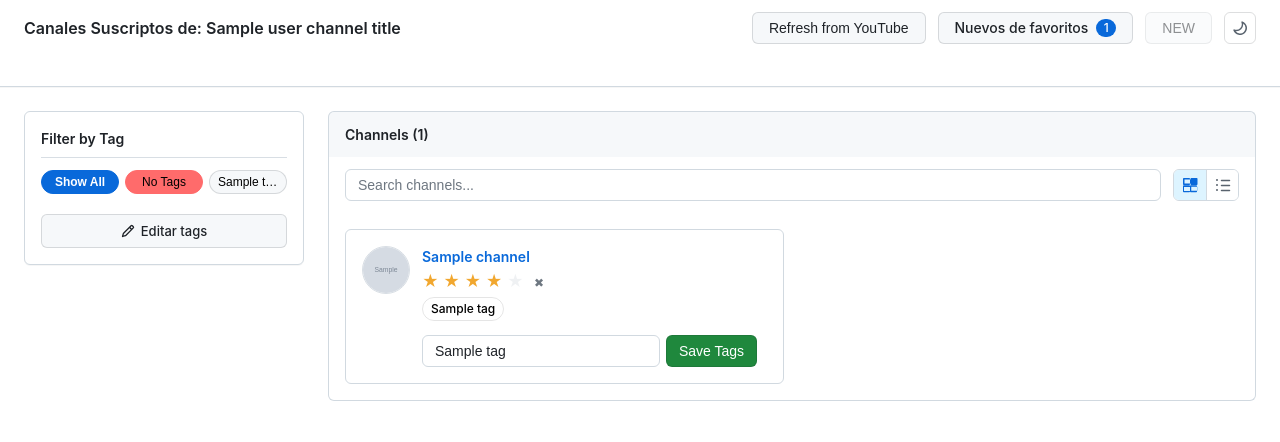
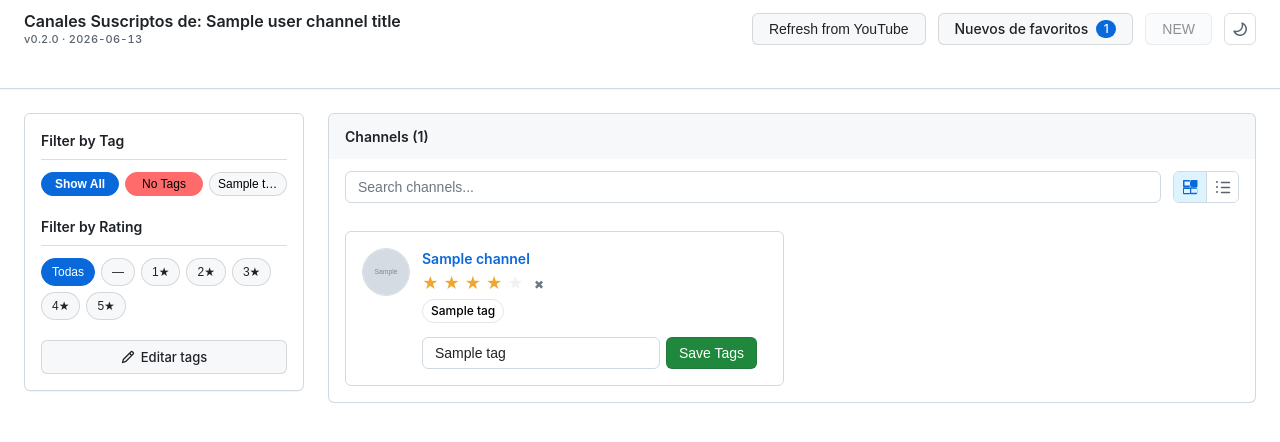
Before and after one commit to feroliver/youtube-subscription-tagger, a Flask app: template templates/index.html in a window 1280 px wide. Shown: the top 442 px of the page. Run offline with Flask 2, Linux system fonts and the light colour scheme; the template is opened without the code that fills it: most values are stand-ins (such as "Sample title", 1, 10 or a date in 2020); grey boxes marked "Sample" are stand-in pictures; some libraries are stand-ins or nearby versions.

Commit message:
Agregar version.py y ajustes del rediseño de UI
Incluye el archivo version.py (v0.2.0) que app.py importa, necesario
para que la app arranque desde un checkout limpio, junto con cambios
en la UI (script.js, style.css, index.html).

Co-Authored-By: Claude Opus 4.8 <noreply@anthropic.com>

```diff
--- a/app.py
+++ b/app.py
@@ -6,11 +6,17 @@ import database as db
 import youtube_api as yt
 import os
 import urllib.parse
+from version import __version__, __release_date__
 
 logging.basicConfig(level=logging.INFO, format='%(asctime)s - %(levelname)s - %(message)s')
 
 app = Flask(__name__)
 app.secret_key = os.environ.get('FLASK_SECRET_KEY', 'dev-secret-key-replace-in-prod')
+
+
+@app.context_processor
+def inject_version():
+    return {"version": __version__, "release_date": __release_date__}
 
 
 def check_authentication():
--- a/static/script.js
+++ b/static/script.js
@@ -1,6 +1,7 @@
 document.addEventListener('DOMContentLoaded', () => {
     const channelListContainer = document.getElementById('channels-container');
     const tagFilterList = document.getElementById('tag-filter-list');
+    const ratingFilterList = document.getElementById('rating-filter-list');
     const allUniqueTagsList = document.getElementById('all-unique-tags-list');
     const channelCountSpan = document.getElementById('channel-count');
     const refreshButton = document.getElementById('refresh-button');
@@ -280,7 +281,16 @@ document.addEventListener('DOMContentLoaded', () => {
         return title.includes(searchText) || tags.includes(searchText);
     }
 
-    // Filtra los canales visibles basado en los tags seleccionados
+    function channelMatchesRating(card, selectedRatings) {
+        // Sin filtro activo: pasa todo
+        if (!selectedRatings || selectedRatings.length === 0 || selectedRatings.includes('any')) {
+            return true;
+        }
+        const cardRating = parseInt(card.dataset.rating || '0', 10);
+        return selectedRatings.includes(String(cardRating));
+    }
+
+    // Filtra los canales visibles basado en tags + rating + búsqueda + filtro NEW
     function filterChannelsByTag() {
         if (!channelListContainer) return;
         const cards = channelListContainer.querySelectorAll('.channel-card');
@@ -291,22 +301,15 @@ document.addEventListener('DOMContentLoaded', () => {
         const selectedTags = Array.from(tagFilterList.querySelectorAll('.tag-filter.selected'))
             .map(button => button.dataset.tag);
 
-        // Si no hay tags seleccionados o solo está seleccionado "all", mostrar todos
-        if (selectedTags.length === 0 || (selectedTags.length === 1 && selectedTags[0] === 'all')) {
+        // Obtener todos los ratings seleccionados
+        const selectedRatings = Array.from(ratingFilterList?.querySelectorAll('.rating-filter.selected') || [])
+            .map(button => button.dataset.rating);
+
+        const showAllTags = selectedTags.length === 0 || (selectedTags.length === 1 && selectedTags[0] === 'all');
+
         cards.forEach(card => {
-                const isNewChannel = card.dataset.isNew === 'true';
-                const passesNewFilter = !isNewFilterActive || isNewChannel;
-                const passesSearch = channelMatchesSearch(card, searchText);
-
-                if (passesNewFilter && passesSearch) {
-                    card.classList.remove('hidden');
-                    visibleCount++;
-                } else {
-                    card.classList.add('hidden');
-                }
-            });
-        } else {
-        cards.forEach(card => {
+            let passesTags = true;
+            if (!showAllTags) {
                 let tagsOnCard = [];
                 try {
                     const tagsData = card.dataset.tags;
@@ -316,27 +319,24 @@ document.addEventListener('DOMContentLoaded', () => {
                     console.error("Error parsing tags data from card:", card.dataset.tags, e);
                     tagsOnCard = [];
                 }
-
-                // Verificar si el canal tiene TODOS los tags seleccionados
-                const hasAllSelectedTags = selectedTags.every(tag => {
-                    if (tag === 'no-tag') {
-                        return tagsOnCard.length === 0;
-                    }
+                passesTags = selectedTags.every(tag => {
+                    if (tag === 'no-tag') return tagsOnCard.length === 0;
                     return tagsOnCard.includes(tag);
                 });
+            }
 
             const isNewChannel = card.dataset.isNew === 'true';
             const passesNewFilter = !isNewFilterActive || isNewChannel;
             const passesSearch = channelMatchesSearch(card, searchText);
+            const passesRating = channelMatchesRating(card, selectedRatings);
 
-                if (hasAllSelectedTags && passesNewFilter && passesSearch) {
+            if (passesTags && passesRating && passesNewFilter && passesSearch) {
                 card.classList.remove('hidden');
                 visibleCount++;
             } else {
                 card.classList.add('hidden');
             }
         });
-        }
 
         if (channelCountSpan) {
              channelCountSpan.textContent = visibleCount;
@@ -360,6 +360,7 @@ document.addEventListener('DOMContentLoaded', () => {
              card.dataset.channelId = channel.channel_id;
              card.dataset.tags = JSON.stringify(channel.tags || []); // Store tags as JSON string
              card.dataset.isNew = newChannelIds.has(channel.channel_id) ? 'true' : 'false';
+             card.dataset.rating = String(Number.isInteger(channel.rating) ? channel.rating : 0);
 
              const tagsHtml = (channel.tags || [])
                  .map(tag => `<span class="tag-display" style="background-color: ${getTagColor(tag)};">${escapeHtml(tag)}</span>`)
@@ -513,6 +514,11 @@ document.addEventListener('DOMContentLoaded', () => {
                     // Update stars definitively based on server response
                     updateStarsVisual(ratingContainer, result.rating);
 
+                    // Sincronizar data-rating del card y refiltrar por si el filtro de rating está activo
+                    const card = ratingContainer.closest('.channel-card');
+                    if (card) card.dataset.rating = String(result.rating ?? 0);
+                    filterChannelsByTag();
+
                     // OPTIONAL: Re-render the entire channel list to reflect the new order
                     // This is simpler than trying to reorder elements in the DOM
                     // updateChannelList(result.channels);
@@ -572,6 +578,28 @@ document.addEventListener('DOMContentLoaded', () => {
 
                     filterChannelsByTag();
             }
+        });
+    }
+
+    if (ratingFilterList) {
+        ratingFilterList.addEventListener('click', (event) => {
+            const button = event.target.closest('.rating-filter');
+            if (!button) return;
+            const rating = button.dataset.rating;
+            const anyButton = ratingFilterList.querySelector('.rating-filter[data-rating="any"]');
+
+            if (rating === 'any') {
+                ratingFilterList.querySelectorAll('.rating-filter.selected').forEach(b => b.classList.remove('selected'));
+                button.classList.add('selected');
+            } else {
+                if (anyButton) anyButton.classList.remove('selected');
+                button.classList.toggle('selected');
+                // Si no queda ninguno, volver a "Todas"
+                if (!ratingFilterList.querySelector('.rating-filter.selected') && anyButton) {
+                    anyButton.classList.add('selected');
+                }
+            }
+            filterChannelsByTag();
         });
     }
 
@@ -707,6 +735,22 @@ document.addEventListener('DOMContentLoaded', () => {
         });
     }
 
+    // Botón X para limpiar cualquier input dentro de un wrapper .input-with-clear
+    document.querySelectorAll('.input-with-clear').forEach(wrapper => {
+        const input = wrapper.querySelector('input');
+        const clearBtn = wrapper.querySelector('.input-clear-button');
+        if (!input || !clearBtn) return;
+        const sync = () => { clearBtn.hidden = !input.value; };
+        sync();
+        input.addEventListener('input', sync);
+        clearBtn.addEventListener('click', () => {
+            input.value = '';
+            sync();
+            input.focus();
+            input.dispatchEvent(new Event('input', { bubbles: true }));
+        });
+    });
+
 }); // End of DOMContentLoaded
 
 // --- NEW Helper function to update star visuals ---
--- a/static/style.css
+++ b/static/style.css
@@ -93,8 +93,23 @@ header h1 {
     font-size: 16px;
     font-weight: 600;
     color: var(--color-fg-default);
+}
+
+.header-title {
     flex: 1 1 auto;
     min-width: 200px;
+    display: flex;
+    flex-direction: column;
+    gap: 2px;
+    line-height: 1.2;
+}
+
+.version-badge {
+    font-size: 11px;
+    color: var(--color-fg-muted);
+    font-weight: 500;
+    letter-spacing: 0.02em;
+    font-variant-numeric: tabular-nums;
 }
 
 #refresh-button,
@@ -261,6 +276,37 @@ header h1 {
     font-weight: 700;
 }
 
+/* === Rating filter === */
+#rating-filter-list {
+    display: flex;
+    flex-wrap: wrap;
+    gap: 6px;
+    margin-bottom: 8px;
+}
+
+.rating-filter {
+    padding: 4px 10px;
+    background-color: var(--color-btn-bg);
+    border: 1px solid var(--color-btn-border);
+    border-radius: 2em;
+    cursor: pointer;
+    font-size: 12px;
+    font-weight: 500;
+    color: var(--color-fg-default);
+    line-height: 18px;
+    transition: background-color 0.15s ease, border-color 0.15s ease, color 0.15s ease;
+}
+
+.rating-filter:hover {
+    background-color: var(--color-btn-hover-bg);
+}
+
+.rating-filter.selected {
+    background-color: var(--color-accent-emphasis);
+    border-color: var(--color-accent-emphasis);
+    color: var(--color-fg-on-emphasis);
+}
+
 #all-unique-tags-list {
     display: grid;
     grid-template-columns: repeat(3, 1fr);
@@ -353,7 +399,46 @@ header h1 {
     gap: 12px;
 }
 
-.search-container .channel-search { flex: 1; }
+.search-container .input-with-clear { flex: 1; }
+
+.input-with-clear {
+    position: relative;
+    display: flex;
+    align-items: center;
+}
+
+.input-with-clear .channel-search,
+.input-with-clear input[type="text"],
+.input-with-clear input[type="search"] {
+    width: 100%;
+    padding-right: 32px;
+}
+
+.input-clear-button {
+    position: absolute;
+    right: 6px;
+    top: 50%;
+    transform: translateY(-50%);
+    width: 22px;
+    height: 22px;
+    padding: 0;
+    border: none;
+    background-color: transparent;
+    border-radius: 50%;
+    color: var(--color-fg-muted);
+    cursor: pointer;
+    display: inline-flex;
+    align-items: center;
+    justify-content: center;
+    transition: background-color 0.15s ease, color 0.15s ease;
+}
+
+.input-clear-button:hover {
+    background-color: var(--color-canvas-subtle);
+    color: var(--color-fg-default);
+}
+
+.input-clear-button[hidden] { display: none; }
 
 /* === View toggle (grid/list) === */
 .view-toggle {
--- a/templates/index.html
+++ b/templates/index.html
@@ -25,13 +25,16 @@
 </head>
 <body>
     <header>
-        <h1>Canales Suscriptos de: {{ user_channel_title if user_channel_title else 'Ti' }}</h1>
+        <div class="header-title">
+            <h1>Canales Suscriptos de: {{ user_channel_title if user_channel_title else 'Ti' }}</h1>
+            <span class="version-badge">v{{ version }} · {{ release_date }}</span>
+        </div>
         <button id="refresh-button">Refresh from YouTube</button>
         <a href="{{ url_for('favorites_new_videos') }}" class="favorites-link-button">
             Nuevos de favoritos
             <span class="favorites-count">{{ favorites_new_count }}</span>
         </a>
-        <button id="new-channels-button" disabled>NEW</button>
+        <button id="new-channels-button" disabled title="Después de un Refresh, muestra solo los canales que se acaban de agregar desde YouTube. Se desactiva al recargar la página.">NEW</button>
         <button id="theme-toggle" type="button" aria-label="Cambiar tema claro/oscuro" title="Cambiar tema">
             <svg class="theme-icon-moon" viewBox="0 0 16 16" aria-hidden="true"><path d="M9.598 1.591a.749.749 0 0 1 .785-.175 7.001 7.001 0 1 1-8.967 8.967.75.75 0 0 1 .961-.96 5.5 5.5 0 0 0 7.046-7.046.75.75 0 0 1 .175-.786Zm1.616 1.945a7 7 0 0 1-7.678 7.678 5.499 5.499 0 1 0 7.678-7.678Z"/></svg>
             <svg class="theme-icon-sun" viewBox="0 0 16 16" aria-hidden="true"><path d="M8 12a4 4 0 1 1 0-8 4 4 0 0 1 0 8Zm0-1.5a2.5 2.5 0 1 0 0-5 2.5 2.5 0 0 0 0 5ZM8 0a.75.75 0 0 1 .75.75v1.5a.75.75 0 0 1-1.5 0V.75A.75.75 0 0 1 8 0Zm0 13a.75.75 0 0 1 .75.75v1.5a.75.75 0 0 1-1.5 0v-1.5A.75.75 0 0 1 8 13ZM2.343 2.343a.75.75 0 0 1 1.061 0l1.06 1.061a.75.75 0 0 1-1.06 1.06l-1.06-1.06a.75.75 0 0 1 0-1.06Zm9.193 9.193a.75.75 0 0 1 1.06 0l1.061 1.06a.75.75 0 0 1-1.06 1.061l-1.061-1.06a.75.75 0 0 1 0-1.061ZM16 8a.75.75 0 0 1-.75.75h-1.5a.75.75 0 0 1 0-1.5h1.5A.75.75 0 0 1 16 8ZM3 8a.75.75 0 0 1-.75.75H.75a.75.75 0 0 1 0-1.5h1.5A.75.75 0 0 1 3 8Zm10.657-5.657a.75.75 0 0 1 0 1.061l-1.061 1.06a.75.75 0 1 1-1.06-1.06l1.06-1.06a.75.75 0 0 1 1.061 0Zm-9.193 9.193a.75.75 0 0 1 0 1.06l-1.06 1.061a.75.75 0 1 1-1.061-1.06l1.06-1.061a.75.75 0 0 1 1.061 0Z"/></svg>
@@ -52,6 +55,18 @@
                     </button>
                 {% endfor %}
             </div>
+
+            <h2>Filter by Rating</h2>
+            <div id="rating-filter-list">
+                <button type="button" class="rating-filter selected" data-rating="any" title="Mostrar todos los ratings">Todas</button>
+                <button type="button" class="rating-filter" data-rating="0" title="Sin rating">—</button>
+                <button type="button" class="rating-filter" data-rating="1" title="1 estrella">1★</button>
+                <button type="button" class="rating-filter" data-rating="2" title="2 estrellas">2★</button>
+                <button type="button" class="rating-filter" data-rating="3" title="3 estrellas">3★</button>
+                <button type="button" class="rating-filter" data-rating="4" title="4 estrellas">4★</button>
+                <button type="button" class="rating-filter" data-rating="5" title="5 estrellas">5★</button>
+            </div>
+
             <a href="{{ url_for('edit_tags') }}" class="edit-tags-link">
                 <svg viewBox="0 0 16 16" aria-hidden="true" width="14" height="14" fill="currentColor"><path d="M11.013 1.427a1.75 1.75 0 0 1 2.474 0l1.086 1.086a1.75 1.75 0 0 1 0 2.474l-8.61 8.61c-.21.21-.47.364-.756.445l-3.251.93a.75.75 0 0 1-.927-.928l.929-3.25c.081-.286.235-.547.445-.758l8.61-8.61Zm.176 4.823L9.75 4.81l-6.286 6.287a.253.253 0 0 0-.064.108l-.558 1.953 1.953-.558a.253.253 0 0 0 .108-.064Zm1.238-3.763a.25.25 0 0 0-.354 0L10.811 3.75l1.439 1.44 1.263-1.263a.25.25 0 0 0 0-.354Z"/></svg>
                 Editar tags
@@ -61,7 +76,12 @@
         <main class="channel-list" id="channel-list">
             <h2>Channels (<span id="channel-count">{{ channels|length }}</span>)</h2>
             <div class="search-container">
-                <input type="text" id="channel-search" placeholder="Search channels..." class="channel-search">
+                <div class="input-with-clear">
+                    <input type="text" id="channel-search" placeholder="Search channels..." class="channel-search">
+                    <button type="button" class="input-clear-button" aria-label="Borrar búsqueda" title="Borrar búsqueda" hidden>
+                        <svg viewBox="0 0 16 16" aria-hidden="true" width="14" height="14" fill="currentColor"><path d="M3.72 3.72a.75.75 0 0 1 1.06 0L8 6.94l3.22-3.22a.749.749 0 0 1 1.275.326.749.749 0 0 1-.215.734L9.06 8l3.22 3.22a.749.749 0 0 1-.326 1.275.749.749 0 0 1-.734-.215L8 9.06l-3.22 3.22a.751.751 0 0 1-1.042-.018.751.751 0 0 1-.018-1.042L6.94 8 3.72 4.78a.75.75 0 0 1 0-1.06Z"/></svg>
+                    </button>
+                </div>
                 <div class="view-toggle" role="group" aria-label="Modo de vista">
                     <button type="button" class="view-toggle-button" data-view-target="grid" aria-label="Vista en tarjetas" title="Vista en tarjetas">
                         <svg viewBox="0 0 16 16" aria-hidden="true" width="16" height="16" fill="currentColor"><path d="M1.75 1h5.5c.414 0 .75.336.75.75v5.5a.75.75 0 0 1-.75.75h-5.5A.75.75 0 0 1 1 7.25v-5.5C1 1.336 1.336 1 1.75 1Zm6.75 5.5v-4h-6v4h6Zm.25 1.75h5.5c.414 0 .75.336.75.75v5.5a.75.75 0 0 1-.75.75h-5.5a.75.75 0 0 1-.75-.75v-5.5c0-.414.336-.75.75-.75Zm6.5 5.5v-4h-6v4h6ZM1.75 8.25h5.5c.414 0 .75.336.75.75v5.5a.75.75 0 0 1-.75.75h-5.5a.75.75 0 0 1-.75-.75v-5.5c0-.414.336-.75.75-.75ZM8 14v-4H2v4h6Zm.5-12.25v5.5c0 .414.336.75.75.75h5.5a.75.75 0 0 0 .75-.75v-5.5a.75.75 0 0 0-.75-.75h-5.5a.75.75 0 0 0-.75.75Zm6 5v-4h-6v4h6Z"/></svg>
@@ -74,7 +94,8 @@
             <div id="channels-container">
                 {% if channels %}
                     {% for channel in channels %}
-                    <div class="channel-card" data-channel-id="{{ channel.channel_id }}" data-tags='{{ channel.tags|tojson|safe }}'>
+                    {% set current_rating = channel.rating if channel.rating is not none else 0 %}
+                    <div class="channel-card" data-channel-id="{{ channel.channel_id }}" data-tags='{{ channel.tags|tojson|safe }}' data-rating="{{ current_rating }}">
                         <img src="{{ channel.thumbnail_url if channel.thumbnail_url else url_for('static', filename='placeholder.png') }}" alt="{{ channel.title }} thumbnail" class="thumbnail">
                         <div class="channel-info">
                             <h3>
@@ -83,7 +104,7 @@
                                 </a>
                             </h3>
                             <div class="rating-stars" data-channel-id="{{ channel.channel_id }}">
-                                {% set current_rating = channel.rating if channel.rating is not none else 0 %}
+                                {# current_rating ya está definido a nivel del card #}
                                 {% for i in range(1, 6) %}
                                     <span class="star {% if i <= current_rating %}filled{% endif %}" data-value="{{ i }}">&#9733;</span>
                                 {% endfor %}
--- /dev/null
+++ b/version.py
@@ -0,0 +1,2 @@
+__version__ = "0.2.0"
+__release_date__ = "2026-06-13"
```
Lines whose indentation alone changed are shown as unchanged.
